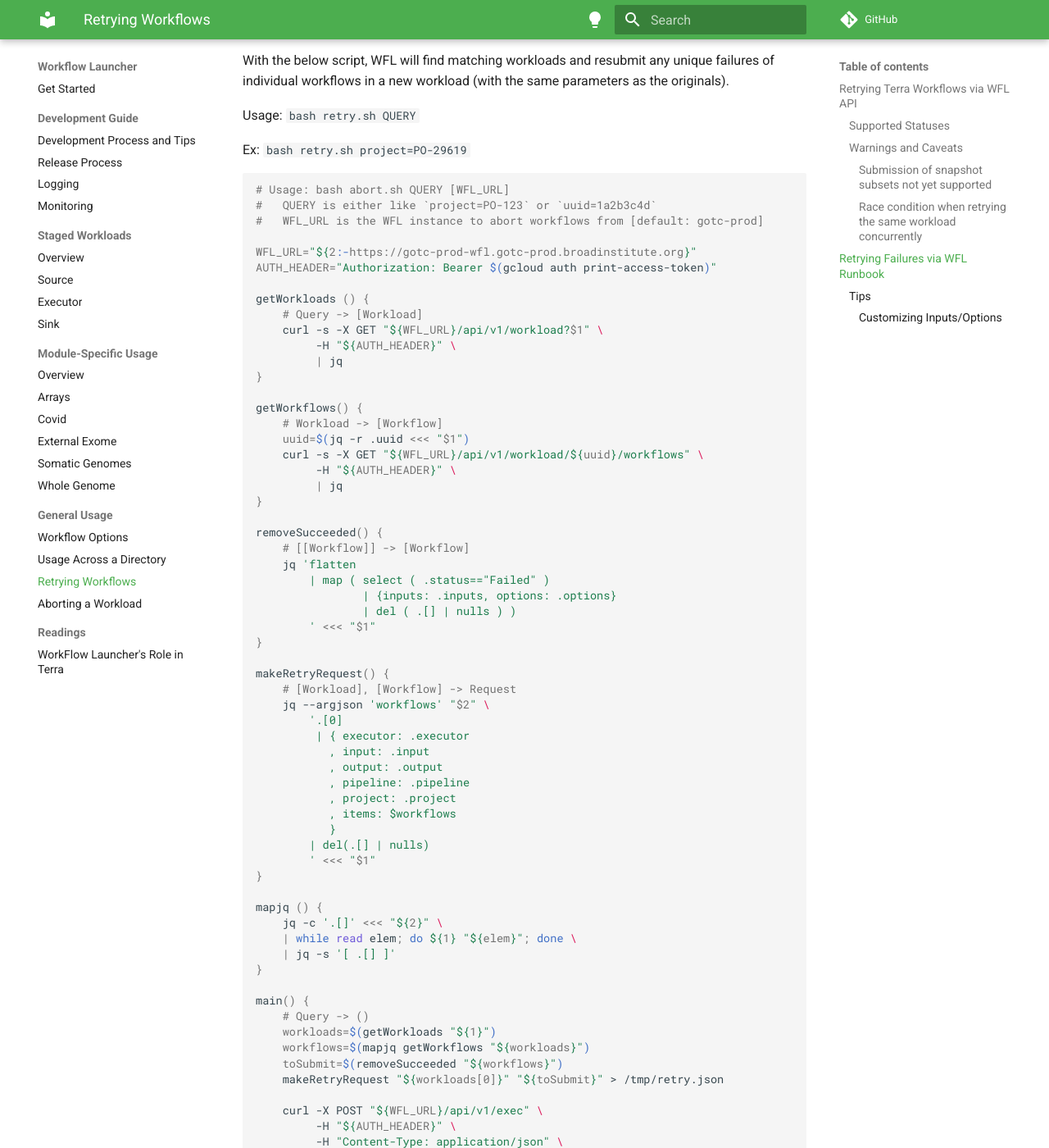
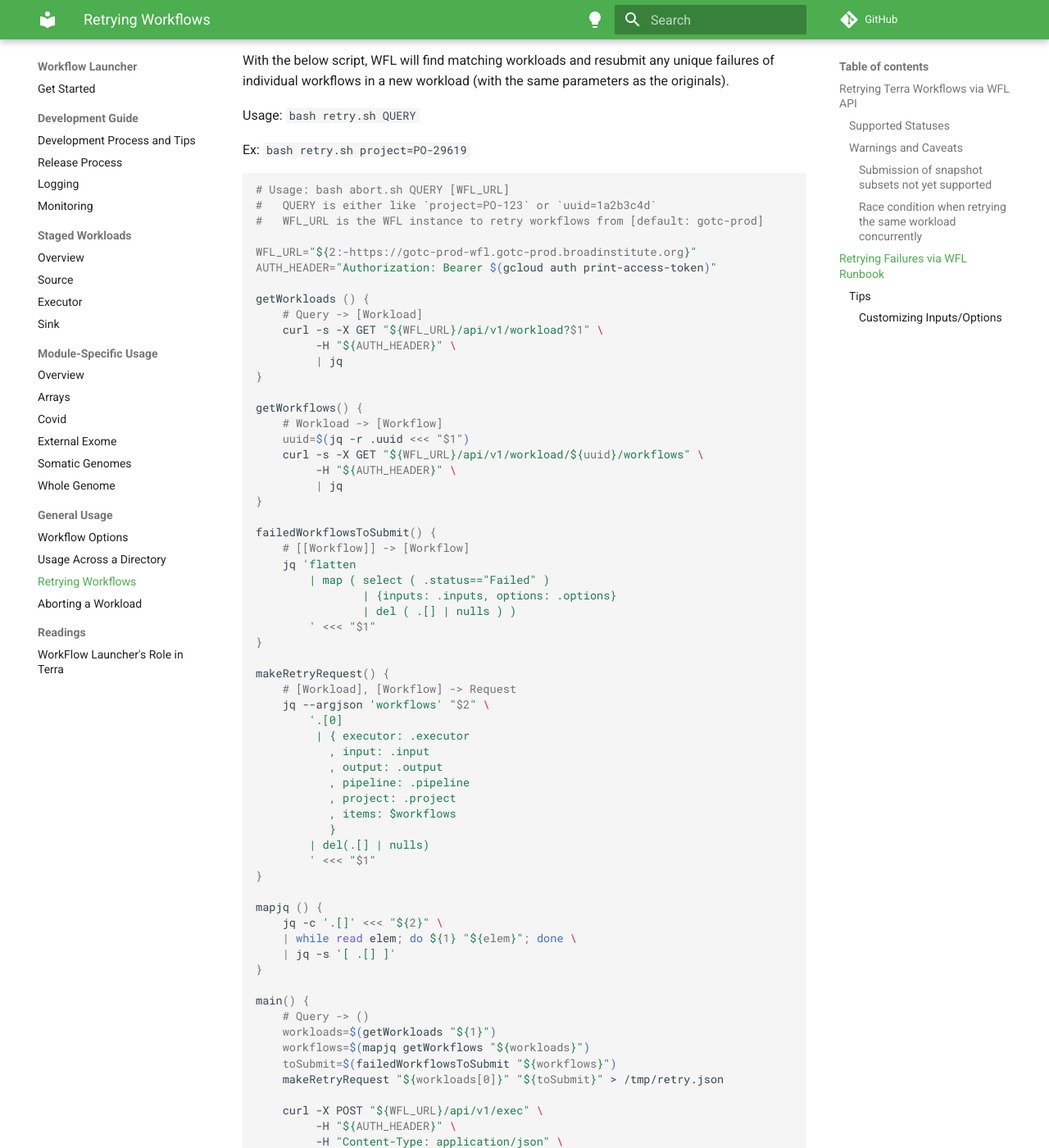
Before and after one commit to broadinstitute/wfl, an MkDocs documentation site: the page built from docs/md/usage-retry.md, in a window 1280 px wide and 1400 px high, scrolled down 2104 px. Shown: the whole window at 82% size. Built offline with MkDocs 1.6.1 and Material for MkDocs 9.7.7, drawn with Linux system fonts in a browser that asks for light colours; comment, search, counter and statistics services are not loaded.

Commit message:
GH-1373 rename removeSucceeded in retry runbook (#519)
Since we are really keeping the failed workflows.

````diff
--- a/docs/md/usage-retry.md
+++ b/docs/md/usage-retry.md
@@ -107,7 +107,7 @@ Ex: `bash retry.sh project=PO-29619`
 ```bash
 # Usage: bash abort.sh QUERY [WFL_URL]
 #   QUERY is either like `project=PO-123` or `uuid=1a2b3c4d`
-#   WFL_URL is the WFL instance to abort workflows from [default: gotc-prod]
+#   WFL_URL is the WFL instance to retry workflows from [default: gotc-prod]
 
 WFL_URL="${2:-https://gotc-prod-wfl.gotc-prod.broadinstitute.org}"
 AUTH_HEADER="Authorization: Bearer $(gcloud auth print-access-token)"
@@ -127,7 +127,7 @@ getWorkflows() {
          | jq
 }
 
-removeSucceeded() {
+failedWorkflowsToSubmit() {
     # [[Workflow]] -> [Workflow]
     jq 'flatten
         | map ( select ( .status=="Failed" )
@@ -161,7 +161,7 @@ main() {
     # Query -> ()
     workloads=$(getWorkloads "${1}")
     workflows=$(mapjq getWorkflows "${workloads}")
-    toSubmit=$(removeSucceeded "${workflows}")
+    toSubmit=$(failedWorkflowsToSubmit "${workflows}")
     makeRetryRequest "${workloads[0]}" "${toSubmit}" > /tmp/retry.json
 
     curl -X POST "${WFL_URL}/api/v1/exec" \
````
